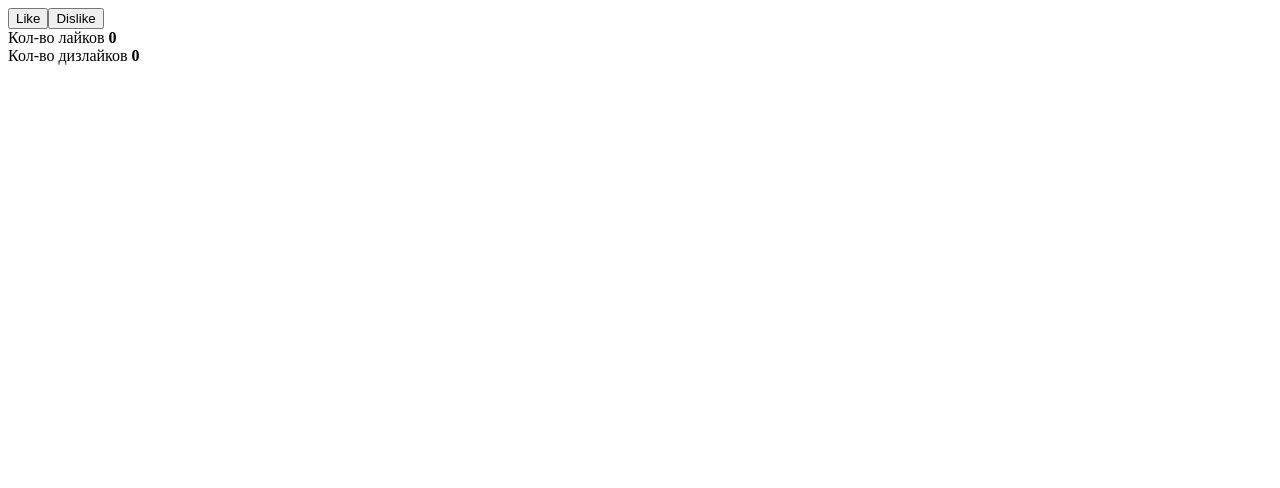
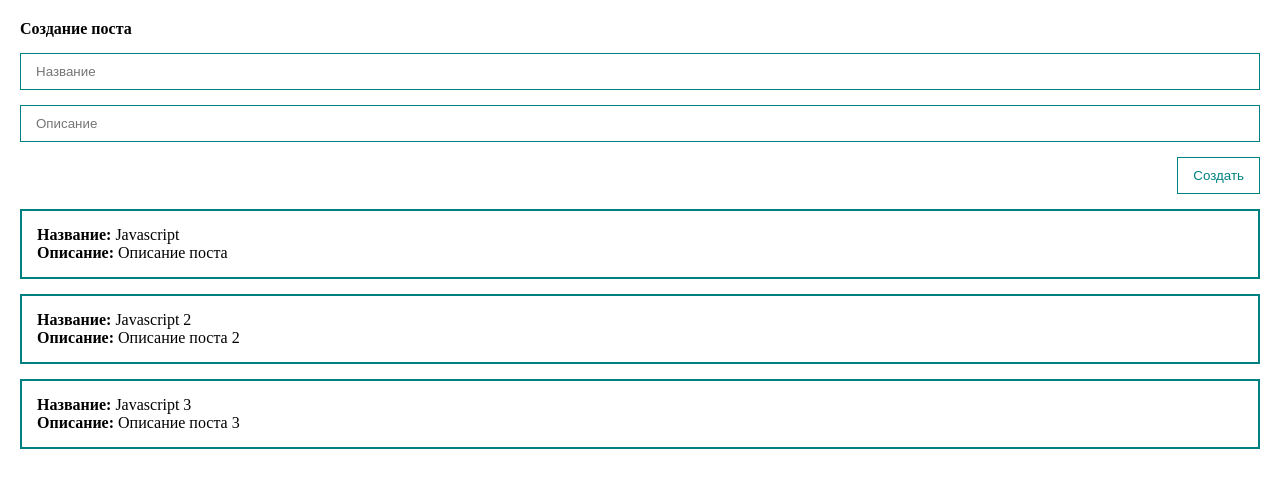
Before and after one commit to Danslis/vue_course, a Vue app in the folder vue3_course/: page / in a window 1280 px wide. Shown: the top 488 px of the page. Built offline with nearby package versions, Linux system fonts and the light colour scheme.

Commit message:
форма создания поста

```diff
--- a/vue3_course/src/App.vue
+++ b/vue3_course/src/App.vue
@@ -1,11 +1,25 @@
 <template>
-    <div>
-        <div>
-            <button @click="addLike">Like</button>
-            <button v-on:click="addDislike">Dislike</button>
+    <div class="app">
+        <h4>Создание поста</h4>
+        <form @submit.prevent>
+            <input
+            v-bind:value="title"
+            @input="inputTitle"
+            class="input"
+            type="text"
+            placeholder="Название">
+            <input
+            v-bind:value="body"
+            @input="body=$event.target.value"
+            class="input"
+            type="text"
+            placeholder="Описание">
+            <button class="btn" @click="createPost">Создать</button>
+        </form>
+        <div class="post" v-for="post in posts" v-bind:key="post.id">
+           <div><strong>Название:</strong> {{post.title}}</div>
+           <div><strong>Описание:</strong> {{post.body}}</div>
         </div>
-        <div>Кол-во лайков <strong>{{likes}}</strong></div>
-        <div>Кол-во дизлайков <strong>{{dislikes}}</strong></div>
     </div>
 </template>
 
@@ -13,16 +27,28 @@
 export default {
     data() {
         return {
-            likes: 0,
-            dislikes: 0
+            posts: [
+                { id: 1, title: 'Javascript', body: 'Описание поста'},
+                { id: 2, title: 'Javascript 2', body: 'Описание поста 2'},
+                { id: 3, title: 'Javascript 3', body: 'Описание поста 3'}
+            ],
+            title: '',
+            body: ''
         }
     },
     methods: {
-        addLike(){
-            this.likes += 1;
+        createPost(){
+            const newPost = {
+                id: Date.now(),
+                title: this.title,
+                body: this.body
+            }
+            this.posts.push(newPost);
+            this.title = '';
+            this.body = '';
         },
-        addDislike(){
-            this.dislikes += 1;
+        inputTitle(event){
+            this.title = event.target.value;
         }
     }
 }
@@ -30,5 +56,41 @@
 
 
 <style>
+* {
+    margin: 0;
+    padding: 0;
+    box-sizing: border-box;
+}
 
+.app{
+    padding: 20px;
+}
+
+
+.post{
+    padding: 15px;
+    border: 2px solid teal;
+    margin-top: 15px;
+}
+
+form{
+    display: flex;
+    flex-direction: column;
+}
+
+.input{
+    width: 100%;
+    border: 1px solid teal;
+    padding: 10px 15px;
+    margin-top: 15px;
+}
+
+.btn{
+    margin-top: 15px;
+    align-self: flex-end;
+    padding: 10px 15px;
+    background: none;
+    color: teal;
+    border: 1px solid teal;
+}
 </style>
```
